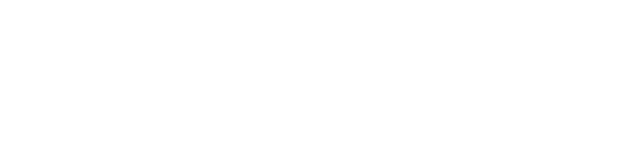
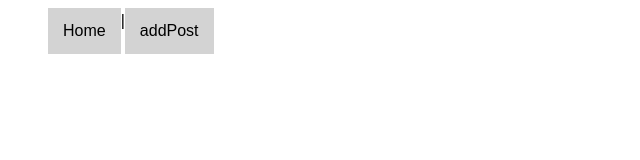
Before and after one commit to randmarl/WAD_Group_Q, a plain HTML site: page Index.html in a window 1280 px wide. Shown: the whole page, without its empty margins (0-640 px from the left). Drawn offline with Linux system fonts and the light colour scheme.

Commit message:
css folder and some more

```diff
--- a/Index.html
+++ b/Index.html
@@ -2,9 +2,18 @@
 <html lang="en">
 	<head>
 		<meta charset="utf-8">
+		<link rel="stylesheet" type="text/css" href="res/css/style.css">
 		<title> Pealkiri??? </title>
 	</head>
 	<body>
+		<!-- This is the header thingy -->
+		<header>
+			<ul class="nav">
+				<li><a href="#">Home</a></li>
+				<li>|</li>
+				<li><a href="#">addPost</a></li>
+			</ul>
+		</header>
 		<!-- Section where posts go -->
 		<div class="posts">
 
--- /dev/null
+++ b/res/css/style.css
@@ -0,0 +1,45 @@
+* {
+	font-family: sans-serif;
+	box-sizing: border-box;
+}
+ul {
+	line-height: 1.6;
+	margin: 0;
+	list-style: none;
+}
+a {
+	text-decoration: none;
+}
+.nav {
+	margin-top: 5px;
+}
+.nav a {
+	padding: 10px 15px;
+	text-align: right;
+	text-transform: bold;
+	display: block;
+	color: black;
+	background-color: lightgrey;
+}
+.nav a:hover {
+	background-color: skyblue;
+	color: darkblue;
+}
+.header {
+	padding-top: .5em;
+	padding-bottom: .5em;
+	border: 1px solid;
+	background-color: lightgrey;
+	box-shadow: 0px 0px 14px 0px;
+	border-radius: 5px;
+}
+@media (min-width: 800px) {
+	.header,
+	.nav {
+		display: flex;
+	}
+	.header {
+		flex-direction: column;
+		align-items: right;
+	}
+}
```
